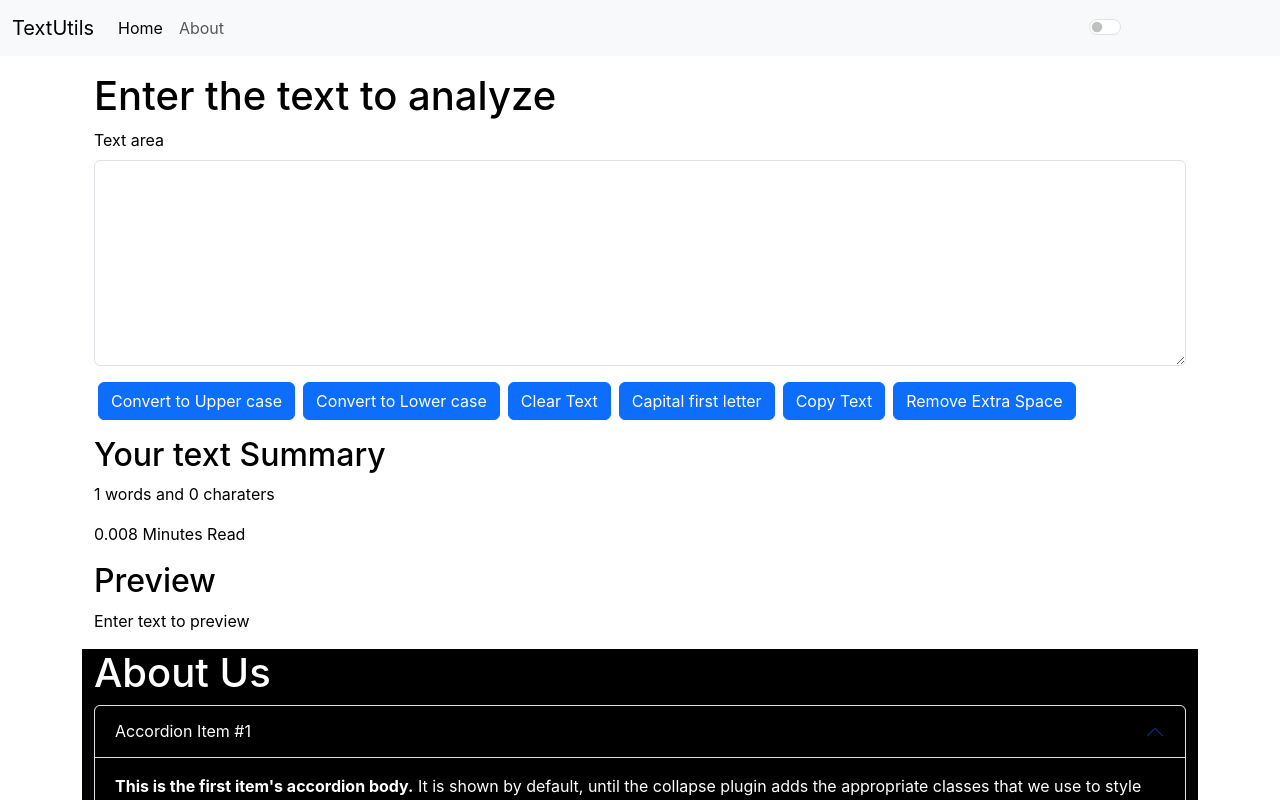
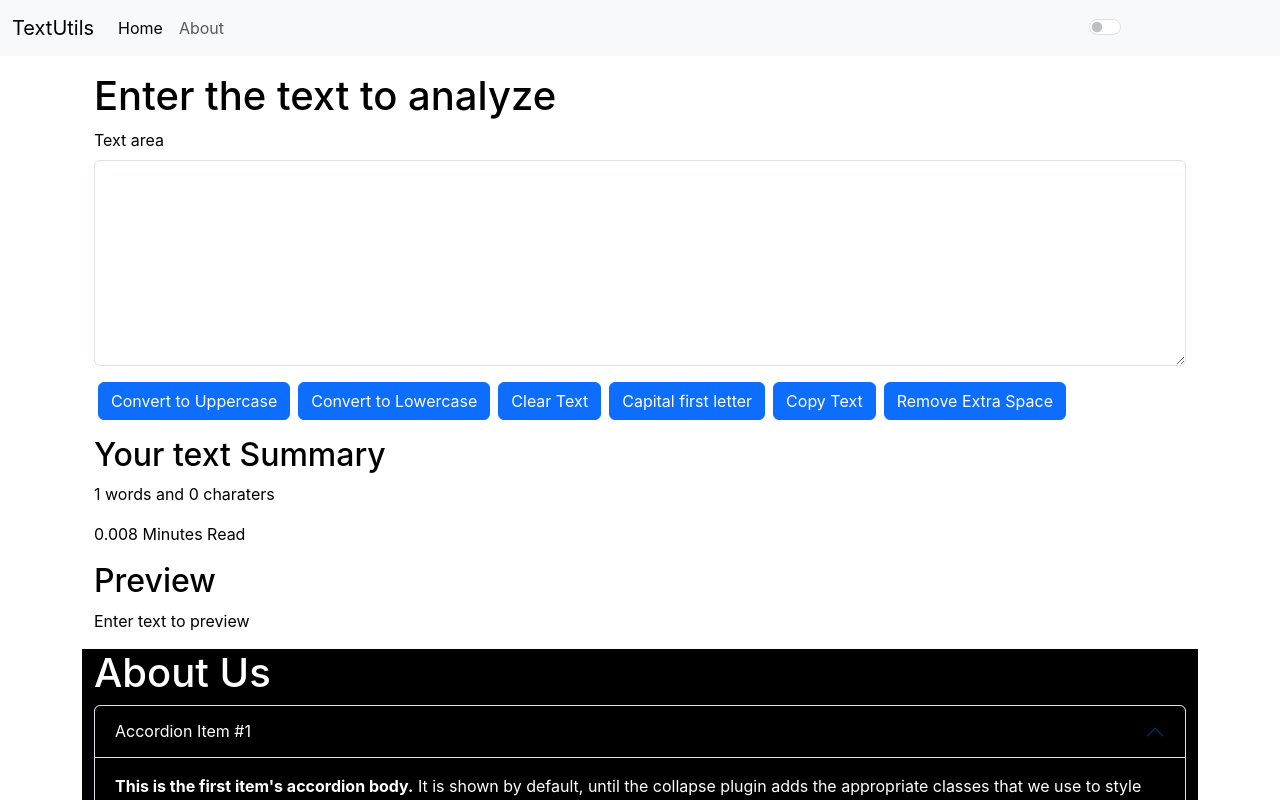
Before and after one commit to sundaram-sharma/project1, a React (Create React App) app: page / in a window 1280 px wide. Shown: the top 800 px of the page. Built offline with nearby package versions, Linux system fonts and the light colour scheme.

Commit message:
Solved Errors

```diff
--- a/public/index.html
+++ b/public/index.html
@@ -7,7 +7,7 @@
     <meta name="theme-color" content="#000000" />
     <meta
       name="description"
-      content="Web site created using create-react-app"
+      content="TextUtils is a utility which can be used to manipulate your text in the way you want."
     />
     <link rel="apple-touch-icon" href="%PUBLIC_URL%/logo192.png" />
     <!--
@@ -24,7 +24,7 @@
       work correctly both with client-side routing and a non-root public URL.
       Learn how to configure a non-root public URL by running `npm run build`.
     -->
-    <title>React App</title>
+    <title>TextUtils Home</title>
     <link href="https://cdn.jsdelivr.net/npm/bootstrap@5.3.0-alpha1/dist/css/bootstrap.min.css" rel="stylesheet" integrity="sha384-GLhlTQ8iRABdZLl6O3oVMWSktQOp6b7In1Zl3/Jr59b6EGGoI1aFkw7cmDA6j6gD" crossorigin="anonymous">
 
   </head>
--- a/src/components/TextForm.js
+++ b/src/components/TextForm.js
@@ -60,8 +60,8 @@ export default function TextForm(props) {
     <textarea className="form-control" value={text} onChange={handleOnChange} style={{backgroundColor: props.mode==='dark'?'grey':'white', color: props.mode==='dark'?'white':'black'}} id="myBox" rows="8"></textarea>
 
     </div>
-    <button className='btn btn-primary mx-1'onClick={handleUpClick}>Convert to Upper case</button>
-    <button className='btn btn-primary mx-1'onClick={handleLoClick}>Convert to Lower case</button>
+    <button className='btn btn-primary mx-1'onClick={handleUpClick}>Convert to Uppercase</button>
+    <button className='btn btn-primary mx-1'onClick={handleLoClick}>Convert to Lowercase</button>
     <button className='btn btn-primary mx-1'onClick={handleClearClick}>Clear Text</button>
     <button className='btn btn-primary mx-1'onClick={handleCapsClick}>Capital first letter</button>
     <button className='btn btn-primary mx-1'onClick={handleCopy}>Copy Text</button>
```
